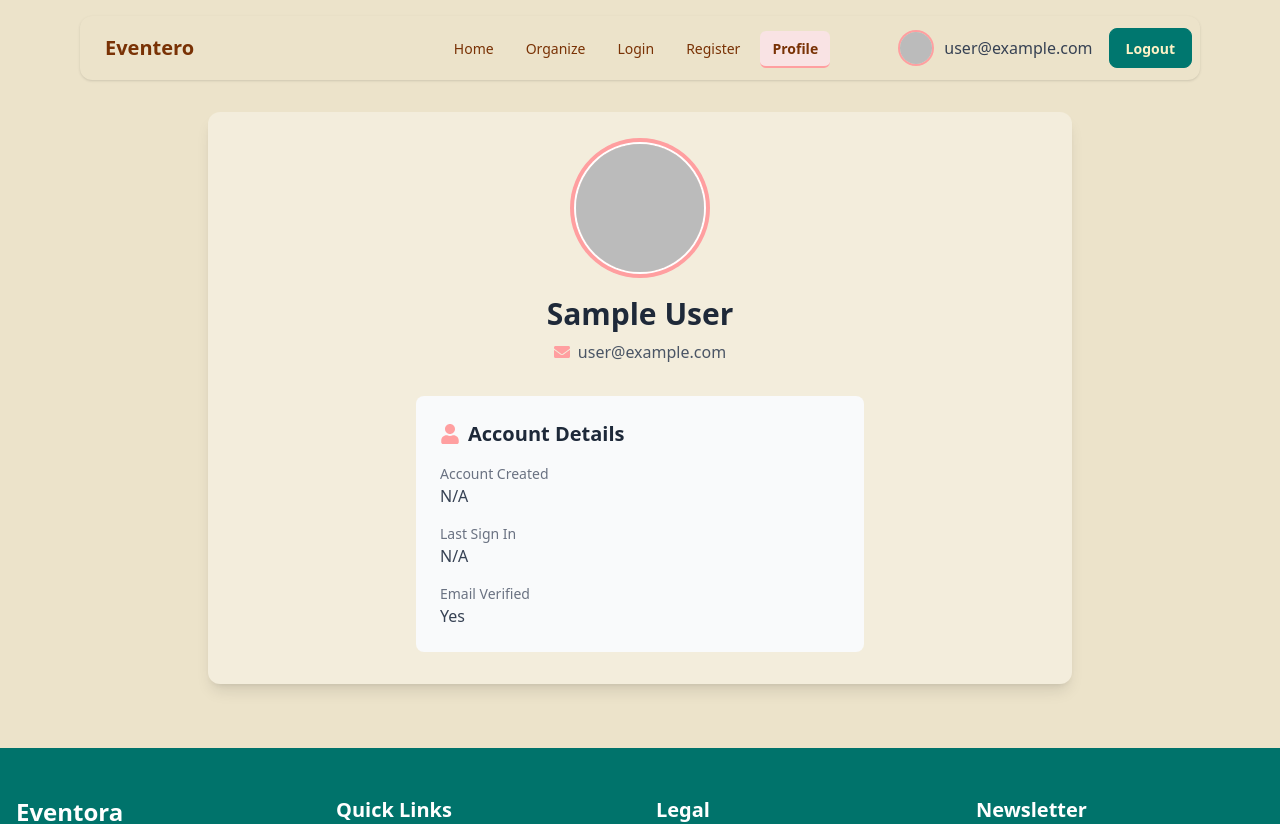
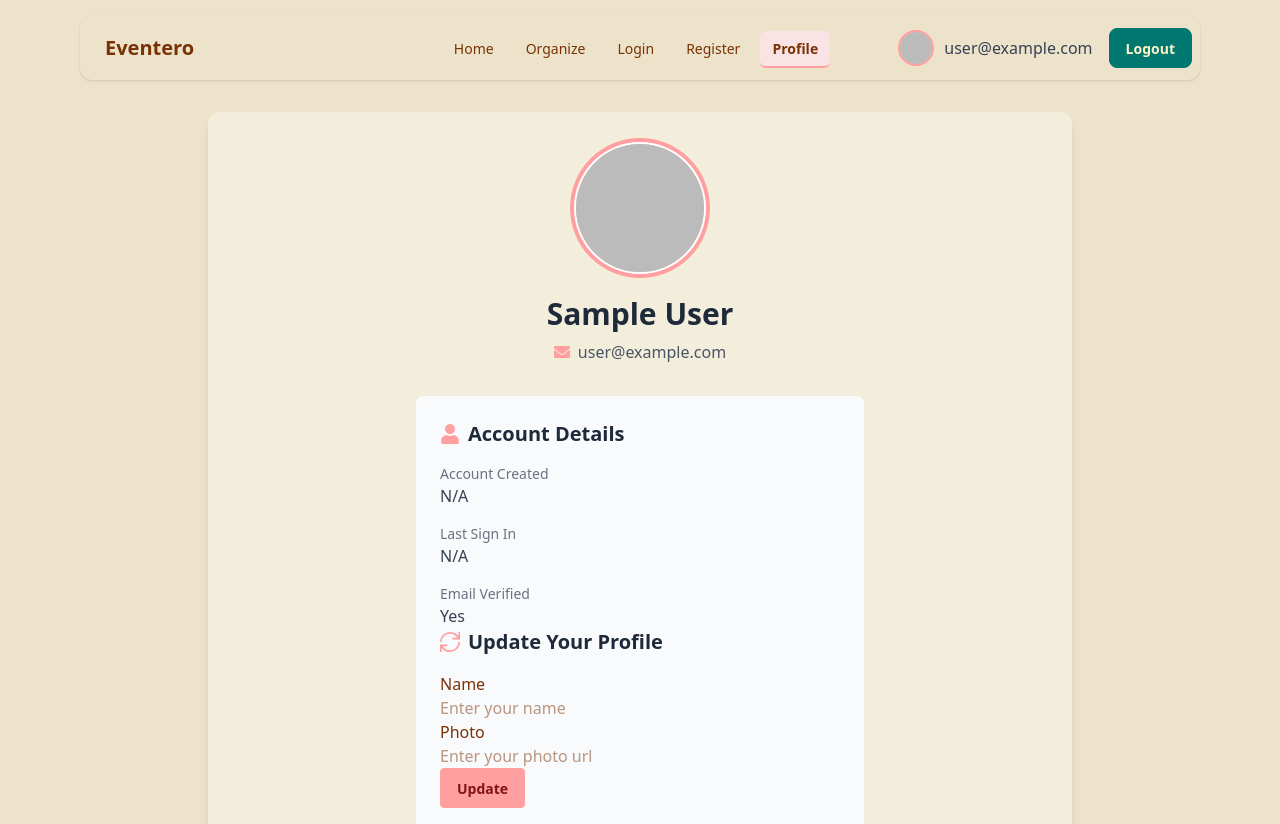
Before and after one commit to RafexStrike/Assignment-9, a React (Vite) app: page /profile in a window 1280 px wide. Shown: the top 824 px of the page. Built offline with nearby package versions, Linux system fonts and the light colour scheme; no server answers; sample sign-in values are in the browser's storage.

Commit message:
update functionality in the use profile section added

```diff
--- a/src/Components/Navbar/Navbar.jsx
+++ b/src/Components/Navbar/Navbar.jsx
@@ -89,6 +89,7 @@ const Navbar = () => {
             <div className="flex items-center gap-4">
               <Link to="/profile" className="flex items-center gap-3">
                 <img
+                title={user?.displayName || "User"}
                   src={user?.photoURL || defaultProfilePic}
                   alt="Profile"
                   className="w-8 h-8 rounded-full object-cover ring-2 ring-primary"
--- a/src/Contexts/Auth/AuthProvider.jsx
+++ b/src/Contexts/Auth/AuthProvider.jsx
@@ -10,12 +10,21 @@ import {
   signInWithPopup,
   signOut,
 } from "firebase/auth";
+import { updateProfile } from "firebase/auth";
 
 const AuthProvider = ({ children }) => {
   const [user, setUser] = useState(null);
   const [isLoadingDone, setIsLoadingDone] = useState(false);
   const createUser = (email, password) => {
     return createUserWithEmailAndPassword(auth, email, password);
+  };
+
+  const updateUserProfile = (name, photo) => {
+    // setIsLoadingDone(false);
+    return updateProfile(auth.currentUser, {
+      displayName: name,
+      photoURL: photo,
+    });
   };
 
   const loginUser = (email, password) => {
@@ -49,6 +58,7 @@ const AuthProvider = ({ children }) => {
     logOutUser,
     isLoadingDone,
     loginUserWithGoogle,
+    updateUserProfile,
   };
   return (
     <div>
--- a/src/Pages/ErrorPage.jsx
+++ b/src/Pages/ErrorPage.jsx
@@ -1,9 +1,27 @@
 import React from 'react';
+import { Link } from 'react-router';
+import { FaHome, FaExclamationTriangle } from 'react-icons/fa';
 
 const ErrorPage = () => {
     return (
-        <div>
-            <h1>sorry page not found</h1>
+        <div className="min-h-[80vh] flex items-center justify-center px-4">
+            <div className="text-center">
+                <div className="flex justify-center mb-8">
+                    <FaExclamationTriangle className="text-8xl text-primary animate-bounce" />
+                </div>
+                <h1 className="text-5xl font-bold mb-4 text-primary">404</h1>
+                <h2 className="text-2xl font-semibold mb-6 text-gray-700">Oops! Page Not Found</h2>
+                <p className="text-gray-600 mb-8 max-w-md mx-auto">
+                    The page you are looking for might have been removed, had its name changed, or is temporarily unavailable.
+                </p>
+                <Link
+                    to="/"
+                    className="inline-flex items-center gap-2 bg-primary text-white px-6 py-3 rounded-full hover:bg-primary/90 transition-colors duration-300 font-semibold shadow-lg hover:shadow-xl"
+                >
+                    <FaHome />
+                    Back to Home
+                </Link>
+            </div>
         </div>
     );
 };
--- a/src/Pages/Profile/Profile.jsx
+++ b/src/Pages/Profile/Profile.jsx
@@ -1,12 +1,29 @@
-import React from 'react';
-import { use } from 'react';
-import AuthContext from '../../Contexts/Auth/AuthContext';
-import DynamicPageTitle from '../../Components/DynamicPageTitle/DynamicPageTitle';
-import { FaEnvelope, FaUser } from 'react-icons/fa';
+import React from "react";
+import { use } from "react";
+import AuthContext from "../../Contexts/Auth/AuthContext";
+import DynamicPageTitle from "../../Components/DynamicPageTitle/DynamicPageTitle";
+import { FaEnvelope, FaUser } from "react-icons/fa";
+import { GrUpdate } from "react-icons/gr";
+import { toast } from "react-hot-toast";
+
 
 const Profile = () => {
-    const { user } = use(AuthContext);
+  const { user, updateUserProfile } = use(AuthContext);
   const defaultProfilePic = "https://i.ibb.co/1dSwFqY/default-avatar.png";
+  const handleUpdateProfile = async (event) => {
+    event.preventDefault();
+    const name = event.target.name.value;
+    const photo = event.target.photo.value;
+    try {
+        await updateUserProfile(name, photo);
+
+        window.location.reload();
+        toast.success("Profile updated successfully!");
+      } catch (error) {
+        console.error("Error updating profile:", error);
+        toast.error("Failed to update profile. Please try again.");
+      }
+  };
 
   return (
     <div className="mt-8 mb-16">
@@ -44,16 +61,51 @@ const Profile = () => {
                 <div className="space-y-4">
                   <div>
                     <p className="text-sm text-gray-500">Account Created</p>
-                                        <p className="text-gray-700">{user?.metadata?.creationTime || "N/A"}</p>
+                    <p className="text-gray-700">
+                      {user?.metadata?.creationTime || "N/A"}
+                    </p>
                   </div>
                   <div>
                     <p className="text-sm text-gray-500">Last Sign In</p>
-                                        <p className="text-gray-700">{user?.metadata?.lastSignInTime || "N/A"}</p>
+                    <p className="text-gray-700">
+                      {user?.metadata?.lastSignInTime || "N/A"}
+                    </p>
                   </div>
                   <div>
                     <p className="text-sm text-gray-500">Email Verified</p>
-                                        <p className="text-gray-700">{user?.emailVerified ? "Yes" : "No"}</p>
+                    <p className="text-gray-700">
+                      {user?.emailVerified ? "Yes" : "No"}
+                    </p>
                   </div>
+                </div>
+                {/* update profile */}
+
+                <div className="w-full max-w-md">
+                  <h2 className="text-xl font-semibold text-gray-800 mb-4 flex items-center gap-2">
+                    <GrUpdate className="text-primary" />
+                    Update Your Profile
+                  </h2>
+                  <form onSubmit={handleUpdateProfile}>
+                    <label htmlFor="name">Name</label> <br />
+                    <input
+                      type="text"
+                      name="name"
+                      id="name"
+                      placeholder="Enter your name"
+                    />
+                    <br />
+                    <label htmlFor="photo">Photo</label> <br />
+                    <input
+                      type="text"
+                      name="photo"
+                      id="photo"
+                      placeholder="Enter your photo url"
+                    />
+                    <br />
+                    <button  className="btn btn-primary" type="submit">
+                      Update
+                    </button>
+                  </form>
                 </div>
               </div>
             </div>
```
Lines whose indentation alone changed are shown as unchanged.
